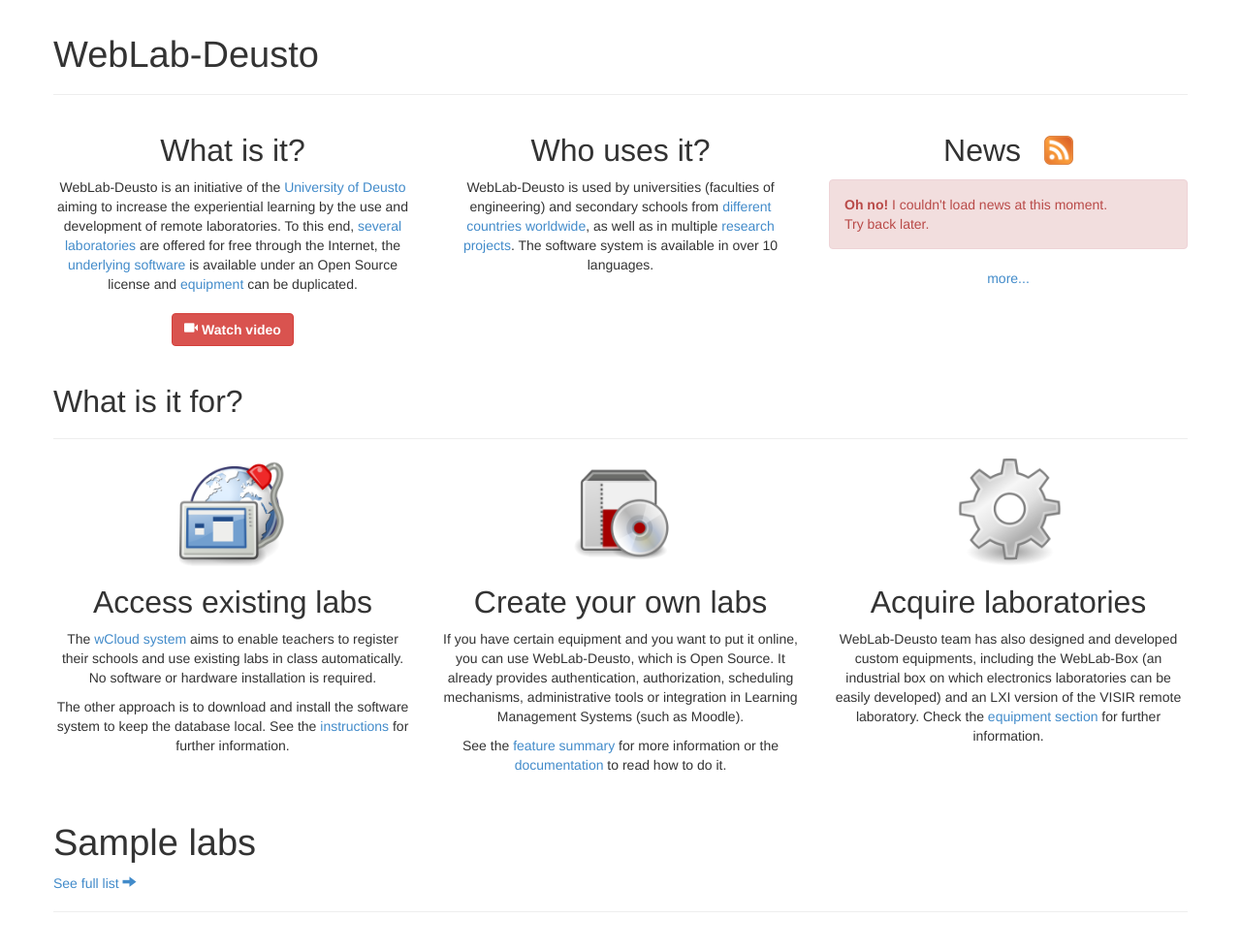
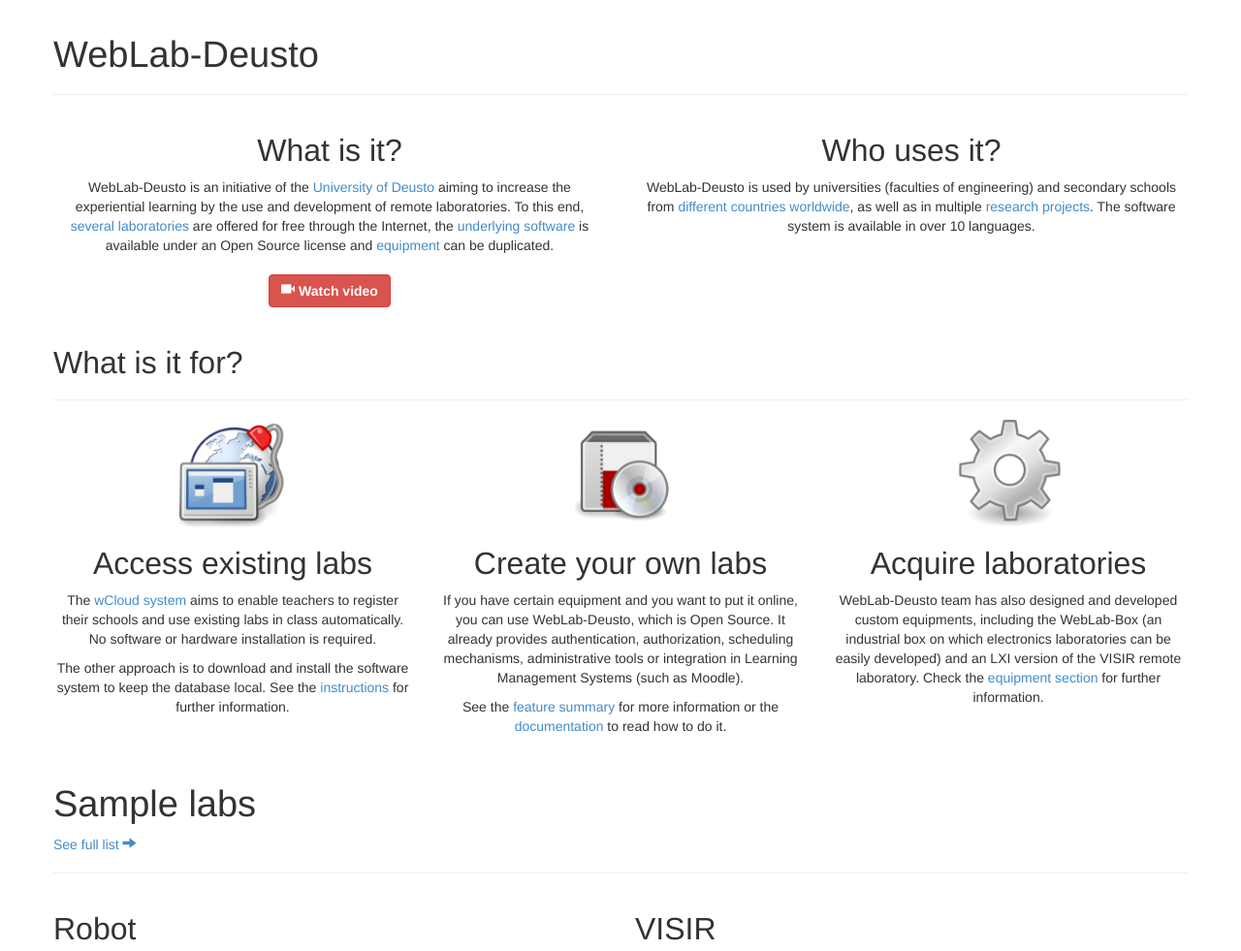
Before and after one commit to weblabdeusto/website, a Python web app: template templates/index.html in a window 1280 px wide. Shown: the part 694-1675 px from the top of the page at 97% size. Run offline with Jinja, Linux system fonts and the light colour scheme; the template is opened without the code that fills it, so the values that code supplies are empty.

Commit message:
Remove news

```diff
--- a/templates/index.html
+++ b/templates/index.html
@@ -43,7 +43,7 @@
     </div>
 
     <div class="row">
-        <div class="col-lg-4 text-center">
+        <div class="col-lg-6 text-center">
             <h2>What is it?</h2>
 
             <p>WebLab-Deusto is an initiative of the <a href="http://www.deusto.es/">University of Deusto</a> aiming to increase the experiential learning by the use and development of remote laboratories. To this end, <a href="labs.html">several laboratories</a> are offered for free through the Internet, the <a href="software.html">underlying software</a> is available under an Open Source license and <a href="equipment.html">equipment</a> can be duplicated.</p>
@@ -55,12 +55,13 @@
 
         </div>
 
-        <div class="col-lg-4 text-center">
+        <div class="col-lg-6 text-center">
             <h2>Who uses it?</h2>
 
             <p>WebLab-Deusto is used by universities (faculties of engineering) and secondary schools from <a href="http://weblab.deusto.es/olarex/">different countries worldwide</a>, as well as in multiple <a href="projects.html">research projects</a>. The software system is available in over 10 languages.</p>
         </div>
 
+        <!--
         <div class="col-lg-4 text-center">
             <h2>News <img src="assets/img/feed_icon.png" width="30px" style="margin-bottom: 5px; margin-left: 15px"/></h2>
 
@@ -69,6 +70,7 @@
             </div>
             <a href="https://weblab.deusto.es/web/">more...</a>
         </div>
+        -->
     </div>
 
     <div class="page-header">
@@ -179,6 +181,7 @@
 
 {% block scripts %}
 <script type="text/javascript">
+    /*
     $(function(){
         var jqxhr = $.get("https://weblab.deusto.es/webcam/rss/feed")
           .done(function(data) {
@@ -213,5 +216,6 @@
             $("#news_contents").html("<div class='alert alert-danger'><b>Oh no!</b> I couldn't load news at this moment. <br/> Try back later.</div>");
           });
     });
+    */
 </script>
 {% endblock %}
```
